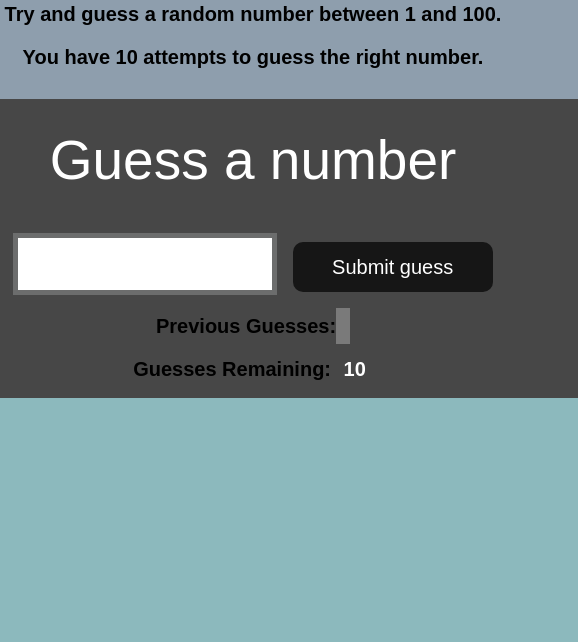
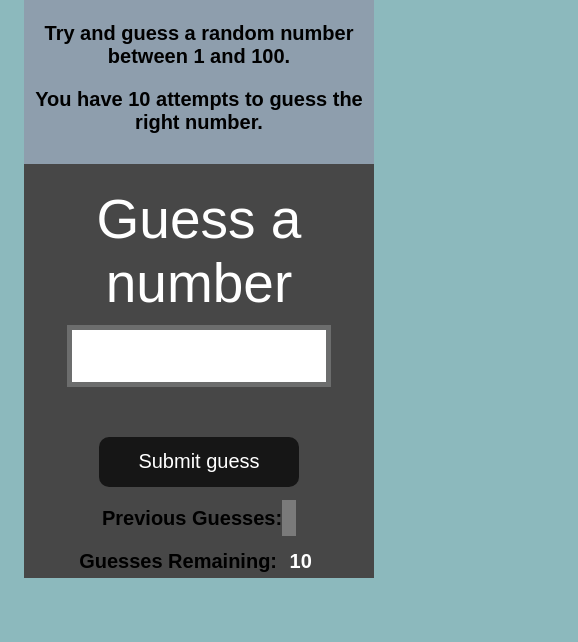
Before and after one commit to Chaitanya-Kothekar/GuessingGame, a plain HTML site: page index.html in a window 390 px wide. Shown: the part 202-844 px from the top of the page, 578 px wide, since content can reach past the window. Drawn offline with Linux system fonts and the light colour scheme.

Commit message:
reupload

```diff
--- a/style.css
+++ b/style.css
@@ -105,3 +105,18 @@ html {
     cursor: pointer;
     color: yellow;
   }
+  @media(max-width:500px){
+    #wrapper{
+      box-sizing: border-box;
+      text-align: center;
+      width: 350px;
+      height: 730px;
+      background-color: #474747;
+      color: #fff;
+      font-size: 20px;
+      margin-left: 5%;
+    }
+    h1{
+
+    }
+  }
```
